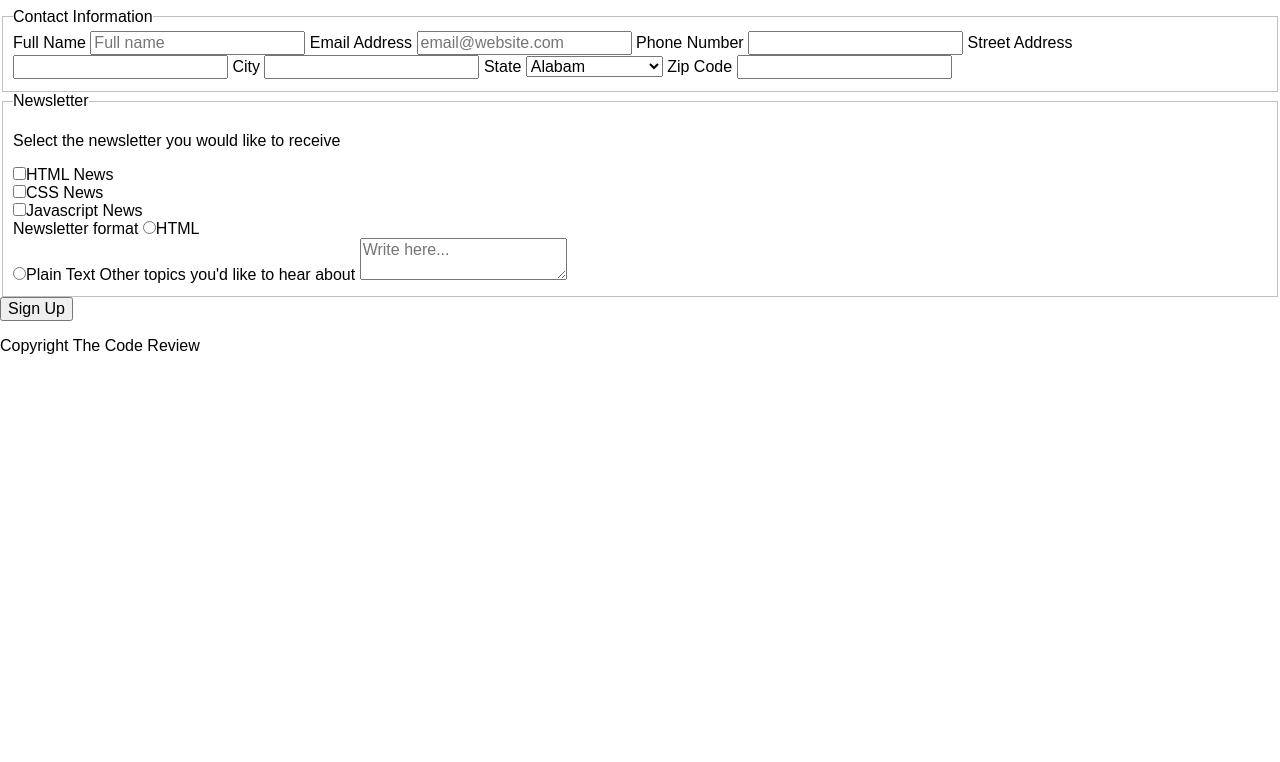
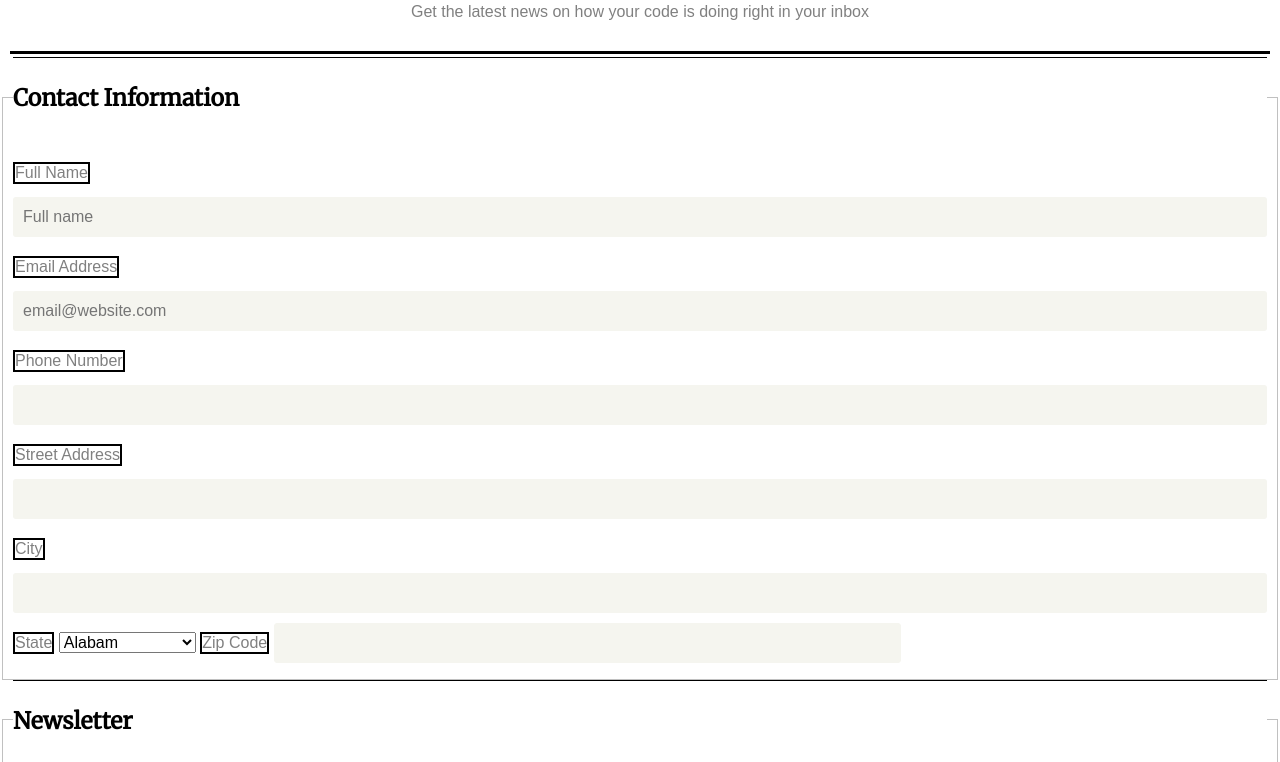
Before and after one commit to stmariam/Techdegree-Project-3, a plain HTML site: page index.html in a window 1280 px wide. Shown: the part 192-954 px from the top of the page. Before the commit the page ends 800 px from the top, so only its background shows below. Drawn offline with Linux system fonts and the light colour scheme.

Commit message:
768px form not align yet

```diff
--- a/css/style.css
+++ b/css/style.css
@@ -4,19 +4,140 @@
 	box-sizing: border-box;
 }
 
-.name {
+.main-header,
+.invitation,
+.offer,
+.footer {
+	text-align: center;
+}
+
+.main-header {
   background: black;
   font-family: 'Merriweather', serif;
   color: white;
-  text-align: center;
   margin-top: 0;
   padding: 1.5em 0.8em;
   font-size: 23px;
   text-transform: uppercase;
 }
+
+.invitation {
+	font-weight: bold;
+	padding-top: 30px;
+	font-family: 'Merriweather', serif;
+	font-size: 23px;
+}
+
+.offer {
+	color: grey;
+	margin: 14px 10px 0;
+	padding-bottom: 30px;
+	margin-bottom: 3px;
+	border-bottom: solid black 3px;
+}
+
+.header {
+	font-weight: bold;
+	font-family: 'Merriweather', serif;
+	font-size: 23px;
+	margin-top: 10px;
+	padding: 25px 0;
+	width: 100%;
+	border-top: solid black 1px;
+}
+
 /*-----Form Fields-----*/
 
+.part-1 {
 
+}
+
+.part-1 label {
+	display: inline-block;
+	margin: 1.2em 0 0.8em;
+	color: grey;
+	border: solid black 2px;
+}
+
+.part-1 input:not(#zip-code) {
+	background: #f5f5ef;
+	height: 2.5em;
+	width: 100%;
+	border-radius: 3px;
+	border: none;
+}
+
+#zip-code {
+	background: #f5f5ef;
+	height: 2.5em;
+	width: 50%;
+	border-radius: 3px;
+	border: solid 1px #f5f5ef;
+}
+
+.part-1 input:focus {
+	background-color: #ff9999;
+	border-color: blue;
+}
+
+[placeholder] {
+	padding-left: 10px;
+}
+
+.part-2 label {
+	display: inline-block;
+}
+
+input[type="checkbox"],
+input[type="radio"] {
+	margin: 8px 0;
+}
+
+.select,
+.format,
+.other {
+	padding: 12px 0;
+}
+
+textarea {
+	width: 100%;
+	height: 6em;
+	background: #f5f5ef;
+	border: none;
+	border-radius: 5px;
+}
+
+button[type="submit"] {
+	background: #4da6ff;
+	height: 3.5em;
+	width: 90%;
+	border-radius: 3px;
+	border: none;
+	margin-left: 15px;
+	margin-right: 10px;
+	color: white;
+	font-family: 'Merriweather', serif;
+	font-size: 1.2em;
+}
+
+button:hover {
+	background: #ff0000;
+}
+
+.footer p {
+	font-style: italic;
+	color: grey;
+	font-size: 1em;
+	margin: 35px 0 15px;
+}
+
+/* clearfix */
+
+.clearfix::after {
+   content: "";
+   display: table;
+   clear: both;
+  }
 
 /*-----Media Queries-----*/
 
--- a/index.html
+++ b/index.html
@@ -12,14 +12,14 @@
 
   <body>
     <header>
-      <h1 class="name">The Code Review</h1>
-      <h2>Signup for our newsletter</h2>
-      <p>Get the latest news on how your code is doing right in your inbox</p>
+      <h1 class="main-header">The Code Review</h1>
+      <h2 class="invitation">Signup for our newsletter</h2>
+      <p class="offer">Get the latest news on how your code is doing right in your inbox</p>
     </header>
 
     <form action="index.html" method="post">
-      <fieldset>
-        <legend>Contact Information</legend>
+      <fieldset class="part-1">
+        <legend class="header">Contact Information</legend>
 
           <label for="name">Full Name</label>
           <input type="text" id="name" placeholder="Full name" required>
@@ -52,27 +52,27 @@
 
       </fieldset>
 
-      <fieldset>
-        <legend>Newsletter</legend>
+      <fieldset class="part-2" clearfix>
+        <legend class="header">Newsletter</legend>
 
-        <p>Select the newsletter you would like to receive</p>
+        <label class="select">Select the newsletter you would like to receive</label><br>
         <input type="checkbox" id="html_news" value="html_news" name="newsletter_type"><label for="html_news">HTML News</label><br>
         <input type="checkbox" id="css_news" value="css_news" name="newsletter_type"><label for="css_news">CSS News</label><br>
         <input type="checkbox" id="javascript_news" value="javascript_news" name="newsletter_type"><label for="javascript_news">Javascript News</label><br>
 
-        <label>Newsletter format</label>
+        <label class="format">Newsletter format</label><br>
         <input type="radio" id="format_html" value="format_html" name="newsletter_format"><label for="format_html">HTML</label><br>
-        <input type="radio" id="plain_text" value="plain_text" name="newsletter_format"><label for="plain_text">Plain Text</label>
+        <input type="radio" id="plain_text" value="plain_text" name="newsletter_format"><label for="plain_text">Plain Text</label><br>
 
-        <label for="topic">Other topics you'd like to hear about</label>
-        <textarea id="topic" name="user_topic" placeholder="Write here..."></textarea>
+        <label for="topic" class="other">Other topics you'd like to hear about</label>
+        <textarea id="topic" name="user_topic" placeholder="Write here..." clearfix></textarea>
 
       </fieldset>
 
       <button type="submit">Sign Up</button>
     </form>
 
-  <footer>
+  <footer class="footer">
     <p>Copyright The Code Review</p>
   </footer>
   </body>
```
